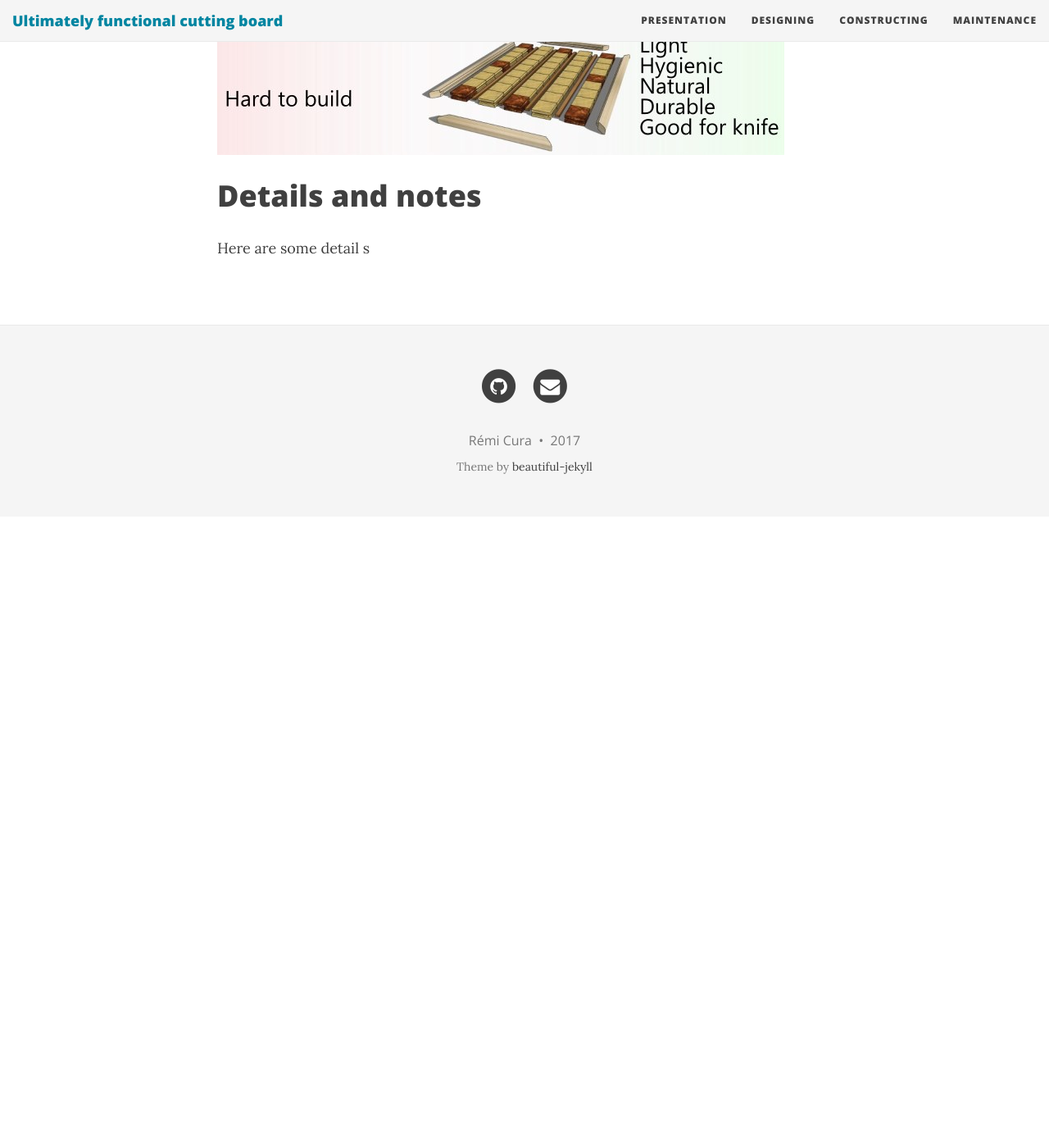
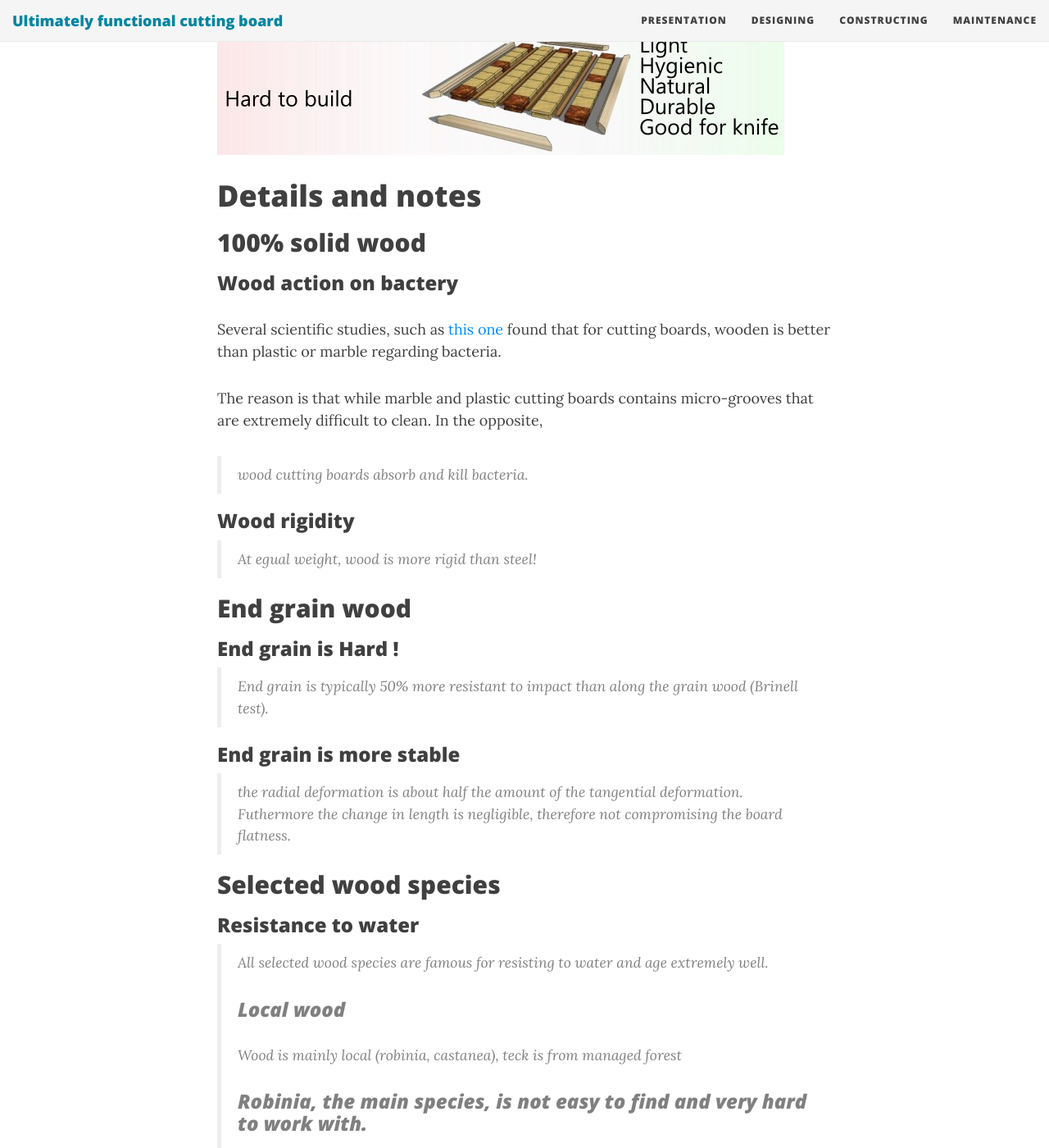
Before and after one commit to Remi-C/ultimately_functional_cutting_board, a Jekyll site: the page built from designing.md, in a window 1280 px wide and 1400 px high, scrolled down 1744 px. Shown: the whole window at 82% size. Built offline with Jekyll 4.4.1, drawn with Linux system fonts in a browser that asks for light colours; nearby versions of some CDN libraries; before the commit the page ends 2374 px from its top, so only the background shows below that; some of the changed text lies outside the part shown.

Commit message:
website : design : adding notes + illustration of stiffness

```diff
--- a/designing.md
+++ b/designing.md
@@ -14,12 +14,57 @@ Here is a schema of board design choices and the advantages that they provides.
 
 
 # vs traditional cutting board
-Traditionnal cutting boards all have faults.
-The board we propose overcome thes faults, at the cost of incrased required building work.
+Traditionnal cutting boards all have limitations.
+The board we propose overcome these limitations, at the cost of incrased required building work.
 
 ![The design choices and advantages]({{site.url}}/img/design/vs/pros_cons_cutting_board.jpg)
 
 
 # Details and notes
+## 100% solid wood
+### Wood action on bactery
 
-Here are some detail s
+Several scientific studies, such as [this one](http://jfoodprotection.org/doi/abs/10.4315/0362-028X-57.1.16) found that for cutting boards, wooden is better than plastic or marble regarding bacteria.
+
+The reason is that while marble and plastic cutting boards contains micro-grooves that are extremely difficult to clean.
+In the opposite,
+> wood cutting boards absorb and kill bacteria.
+
+### Wood rigidity
+> At egual weight, wood is more rigid than steel!
+
+## End grain wood
+### End grain is Hard !
+> End grain is typically 50% more resistant to impact than along the grain wood (Brinell test).
+
+### End grain is more stable
+> the radial deformation is about half the amount of the tangential deformation.
+Futhermore the change in length is negligible, therefore not compromising the board flatness.
+
+## Selected wood species
+### Resistance to water
+> All selected wood species are famous for resisting to water and age extremely well.
+### Local wood
+>Wood is mainly local (robinia, castanea), teck is from managed forest
+### Robinia, the main species, is not easy to find and very hard to work with.
+> Robinia is about 30% stiffer and about 35% harder than oak!
+
+## Efficient shape
+### Simple
+> The rectangel shapes facilitates storage in drawer, with the cutting board being on the edge
+### Combined
+>The integrated handle design is very efficient
+### Two sided
+> Having two sides is essential. One without grooves maximize surface, the other is esthetic and practical.
+
+## Advanced structure
+### Tongue-renforced
+> Like reinforced concrete, the board is much stiffer and more cohesive.
+![Board stiffness test 1]({{site.url}}/img/results/stiffness/stiffness_test_100kg_composed.jpg)
+> The tongues add a lot of work and complexify building a lot.
+### Frame
+> The frame is made of castanea (chestnut), which absorb well shocks, increasing the resiliency of board in case of drop
+> Castanea has been extensively used for barrel building.
+### Specific glue
+> The Titebond 3 glue is perfect for cutting board, but very expensive (5 to 10 x more expensive that classical glue).
+> To our knowledge, there is no "natural" glue that resists water and is edible.
```
Also changed, not shown: img/results/stiffness/stiffness_test_100kg_composed.jpg (added).
